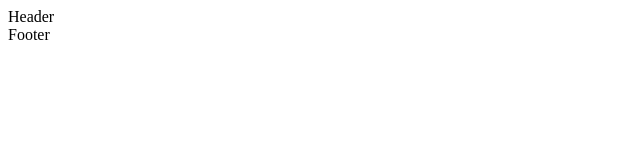
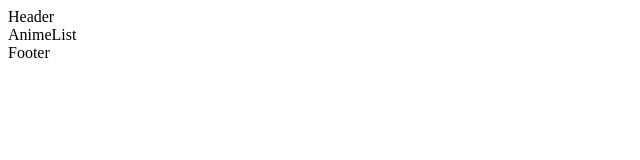
Before and after one commit to ryanflitcroft/anime-info, a React app: page / in a window 1280 px wide. Shown: the top 160 px of the page, without its empty margins (0-640 px from the left). Built offline with nearby package versions, Linux system fonts and the light colour scheme.

Commit message:
init components AnimeList, AnimeDetail, SearchBar. Routes updated in Main.

```diff
--- /dev/null
+++ b/src/components/AnimeDetail/AnimeDetail.jsx
@@ -0,0 +1,9 @@
+import React from 'react';
+
+export default function AnimeDetail() {
+  return (
+    <>
+      <article>AnimeDetail</article>
+    </>
+  );
+}
--- /dev/null
+++ b/src/components/AnimeList/AnimeList.jsx
@@ -0,0 +1,9 @@
+import React from 'react';
+
+export default function AnimeList() {
+  return (
+    <>
+      <section>AnimeList</section>
+    </>
+  );
+}
--- a/src/components/Main/Main.jsx
+++ b/src/components/Main/Main.jsx
@@ -1,12 +1,19 @@
 import React from 'react';
 import { Switch, Route } from 'react-router-dom';
+import AnimeDetail from '../AnimeDetail/AnimeDetail';
+import AnimeList from '../AnimeList/AnimeList';
 
 export default function Main() {
   return (
     <>
       <main>
         <Switch>
-          <Route path="/"></Route>
+          <Route path="/">
+            <AnimeList />
+          </Route>
+          <Route path="/:id">
+            <AnimeDetail />
+          </Route>
         </Switch>
       </main>
     </>
```
Also changed, not shown: src/components/SearchBar/SearchBar.jsx (added, +13 -0 lines).
